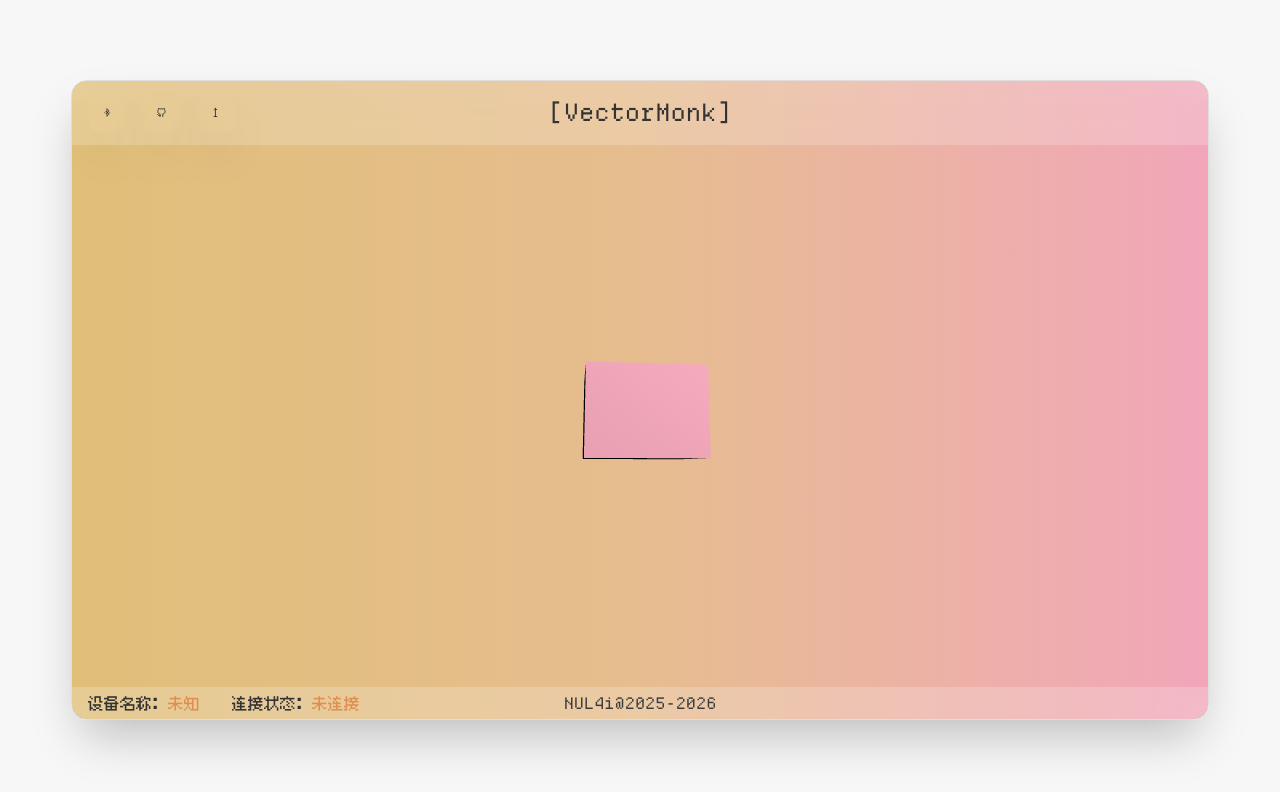
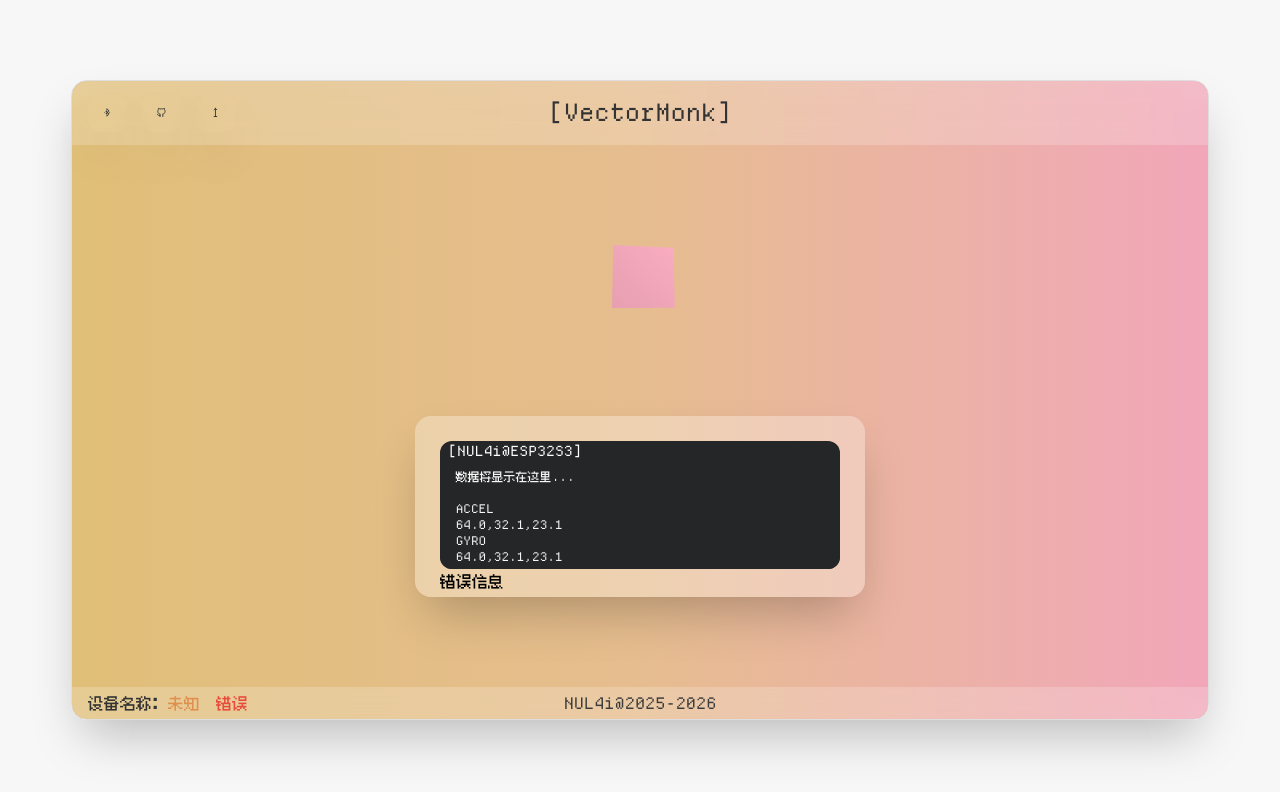
Before and after one commit to Dafeigy/VectorMonk, a Vue app: page / in a window 1280 px wide. Shown: the top 792 px of the page. Built offline with nearby package versions, Linux system fonts and the light colour scheme.

Commit message:
<Update>: layout edit

```diff
--- a/src/App.vue
+++ b/src/App.vue
@@ -236,16 +236,17 @@ function initScene() {
   scene = new THREE.Scene();
   scene.background = null;
   // 2. 创建相机（透视相机）
+
+  let container = document.getElementById("canvasContainer");
+  const width = container.clientWidth;
+  const height = container.clientHeight;
   camera = new THREE.PerspectiveCamera(
     75,
-    window.innerWidth / window.innerHeight,
+    width / height,
     0.1,
     1000
   );
   camera.position.z = 5;
-  let container = document.getElementById("canvasContainer");
-  const width = container.clientWidth;
-  const height = container.clientHeight;
   // 3. 创建渲染器
   renderer = new THREE.WebGLRenderer({ antialias: true, alpha: true });
   renderer.setSize(width, height);
@@ -255,7 +256,7 @@ function initScene() {
 
 // 创建立方体
 function createCube() {
-  const geometry = new THREE.BoxGeometry(1.2, 1.2, 1.2);
+  const geometry = new THREE.BoxGeometry(1.5, 1.5, 1.5);
   const material = new THREE.MeshLambertMaterial({
     color: 0xf1a6b9,
   });
@@ -383,36 +384,31 @@ onUnmounted(() => {
       class="w-full h-[85%] flex-col justify-center items-center flex-1 overflow-y-auto no-scrollbar"
     >
       <div
-        class="second w-full h-full text-2xl text-center items-center justify-center flex" id="canvasContainer"
-      >
-      </div>
+        class="second w-full h-1/2 text-2xl text-center"
+        id="canvasContainer"
+      ></div>
       <div
-        class="h-full w-full flex justify-center items-center rounded-2xl flex-col"
+        class="h-1/3 w-full flex justify-center items-center rounded-2xl flex-col "
       >
         <div
           class="qmi-screen-container bg-white/30 max-w-[450px] w-full rounded-2xl shadow-2xl overflow-hidden dark:bg-[rgba(3,3,3,0.3)]"
         >
           <div class="p-[25px]">
-            <div
-              class="flex items-center border-l-[4px] dark:border-[salmon] border-indigo-300 p-[15px] mb-[25px] rounded-md"
-            >
-              <div class="mr-[15px] font-[24px]">📶</div>
-              <div class="flex-1 dark:text-light-white text-light-text">
-                <h3>状态: <span id="status-message">等待连接</span></h3>
-                <p>设备: <span id="device-name">未连接</span></p>
-              </div>
-            </div>
-            <div class="rounded-xl p-[20px] mb-[20px]">
+            <div class="rounded-xl dark:bg-[#2D3133] bg-[#252627] ">
               <div
                 class="data-title dark:text-light-white text-light-text flex items-center text-2xl mb-2"
               >
-                <span>[NUL4i@ESP32S3]</span>
+                <span class="text-white px-2 text-sm">[NUL4i@ESP32S3]</span>
               </div>
               <div
                 id="data-content"
-                class="rounded-xl whitespace-pre-wrap dark:text-[#ecf0f1] text-light-bg p-[15px] overflow-y-auto min-h-[100px] max-h-[200px] dark:bg-[#2D3133] bg-[#252627]"
+                class="text-xs rounded-xl whitespace-pre-wrap dark:text-[#ecf0f1] text-light-bg px-2 overflow-y-auto min-h-[100px] max-h-[200px] dark:bg-[#2D3133] bg-[#252627]"
               >
-                // 数据将显示在这里...
+                数据将显示在这里...<br></br><br></br>
+                ACCEL<br></br>
+                64.0,32.1,23.1<br></br>
+                GYRO<br></br>
+                64.0,32.1,23.1<br></br>
               </div>
             </div>
 
@@ -427,17 +423,17 @@ onUnmounted(() => {
       <div
         class="third w-full h-full text-2xl text-center items-center justify-center flex"
       >
-        3
+        NUL4i x T3-ESP32-DISPLAY
       </div>
     </div>
     <div
       id="bottom"
       class="w-full h-[5%] rounded-b-2xl bg-light-glass backdrop-blur-md flex items-center"
     >
-      <div id="device-status" class="mx-4 z-100 text-[#333]">
+      <div id="device-name" class="mx-4 z-100 text-[#333]">
         设备名称：<span class="text-[#e0904e]">未知</span>
       </div>
-      <div id="connect-state" class="mx-4 z-100 text-[#333]">
+      <div id="status-message" class="mx-4 z-100 text-[#333]">
         连接状态：<span class="text-[#e0904e]">未连接</span>
       </div>
       <div
```
